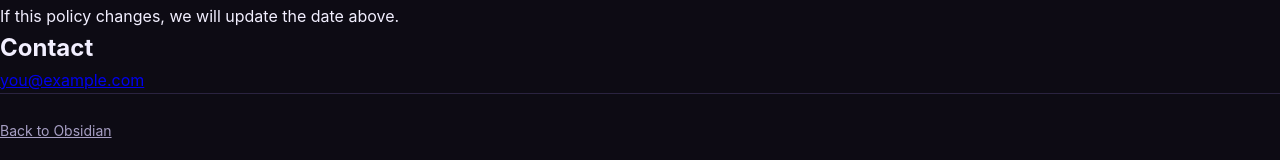
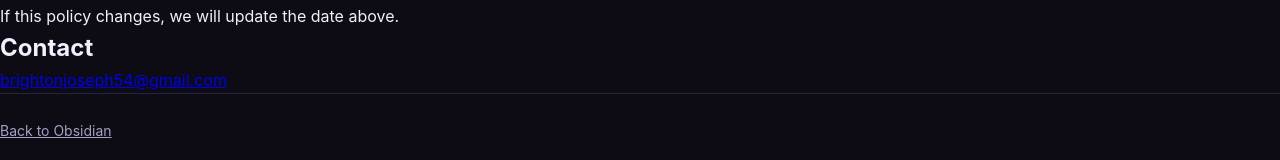
Before and after one commit to brightonjosephkbj/obsidian-site, a plain HTML site: page privacy.html in a window 1280 px wide. Shown: the part 572-732 px from the top of the page. Drawn offline with Linux system fonts and the light colour scheme.

Commit message:
Add contact email and app-ads.txt

```diff
--- a/privacy.html
+++ b/privacy.html
@@ -37,7 +37,7 @@
 <p>If this policy changes, we will update the date above.</p>
 
 <h2>Contact</h2>
-<p><a href="mailto:you@example.com">you@example.com</a></p>
+<p><a href="mailto:brightonjoseph54@gmail.com">brightonjoseph54@gmail.com</a></p>
 </main>
 <footer><a href="index.html">Back to Obsidian</a></footer>
 </body>
```
Also changed, not shown: app-ads.txt (added).
